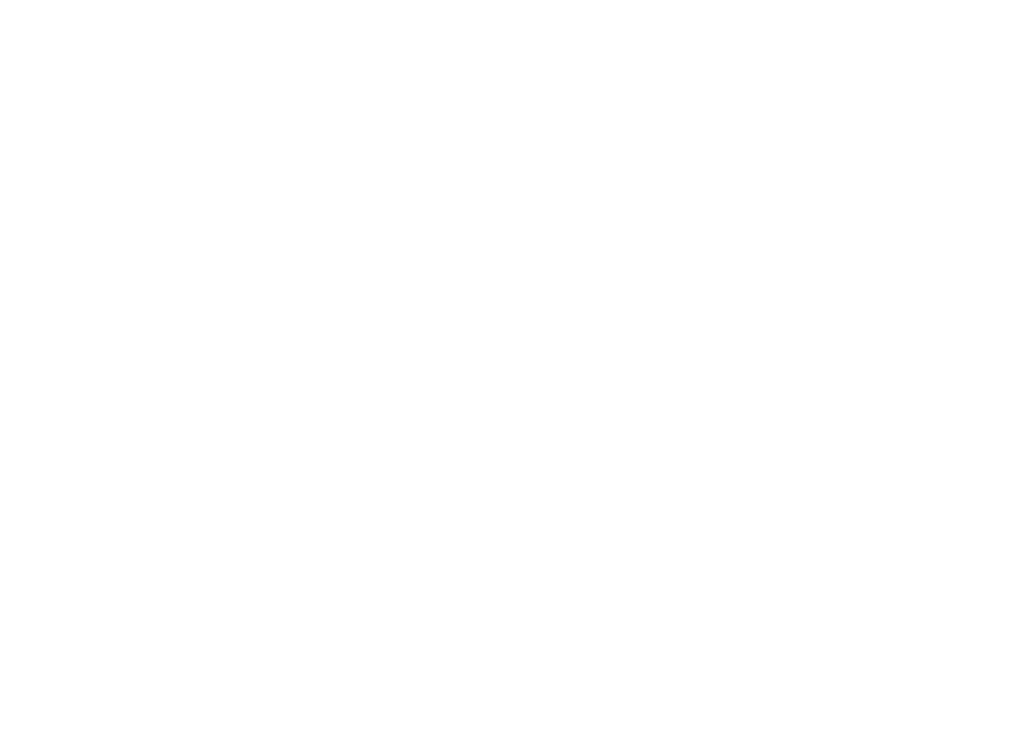
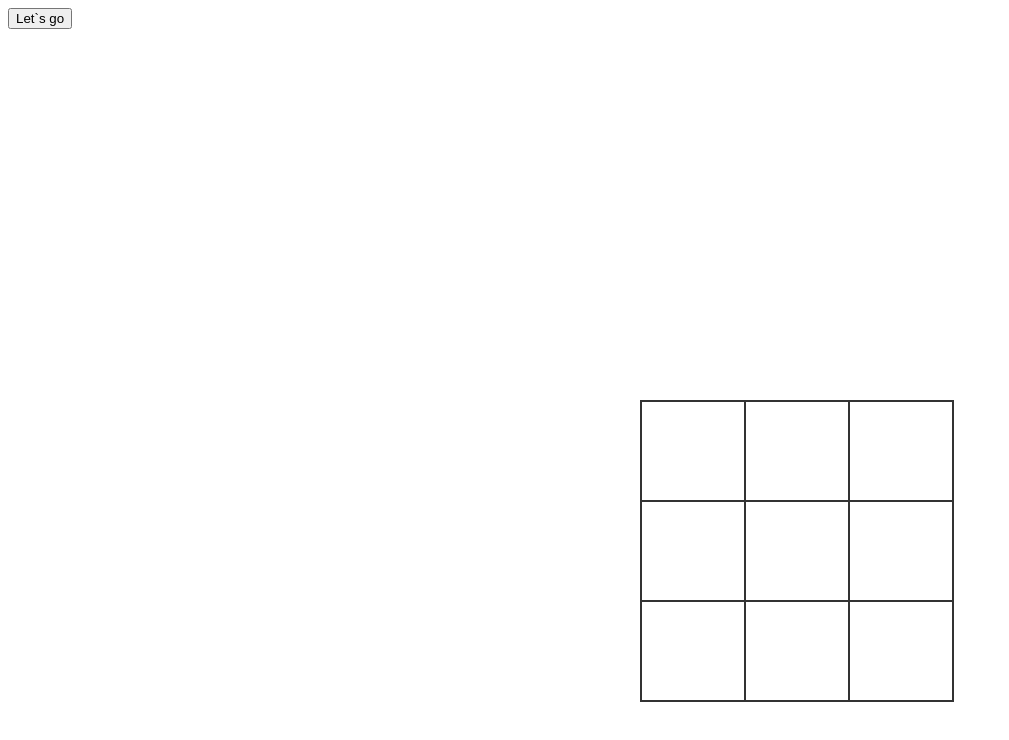
Before and after one commit to ro-kl/tic-tac-toe, a plain HTML site: page index.html in a window 1280 px wide. Shown: the whole page, without its empty margins (0-1009 px from the left). Drawn offline with Linux system fonts and the light colour scheme.

Commit message:
update styles

```diff
--- a/index.html
+++ b/index.html
@@ -1,8 +1,33 @@
 <html>
-<head></head>
+<head>
+    <title>Tic Tac Toe</title>
+    <link rel="stylesheet" href="style.css">
+</head>
 <body>
+<table>
+    <tr>
+        <td class="cell" id="0"></td>
+        <td class="cell" id="1"></td>
+        <td class="cell" id="2"></td>
+    </tr>
+    <tr>
+        <td class="cell" id="3"></td>
+        <td class="cell" id="4"></td>
+        <td class="cell" id="5"></td>
+    </tr>
+    <tr>
+        <td class="cell" id="6"></td>
+        <td class="cell" id="7"></td>
+        <td class="cell" id="8"></td>
+    </tr>
+</table>
+<div class="endgame">
+    <div class="text">test</div>
+</div>
 
+<button onClick="startGame()">Let`s go</button>
 
 <script src="script.js"></script>
+
 </body>
 </html>
--- a/style.css
+++ b/style.css
@@ -0,0 +1,31 @@
+td {
+    border: 2px solid #333;
+    height: 100px;
+    width: 100px;
+    text-align: center;
+    vertical-align: middle;
+    font-size: 70px;
+    cursor: pointer;
+}
+
+table {
+    border-collapse: collapse;
+    position: absolute;
+    left: 50%;
+    top: 50%;
+}
+
+.endgame {
+    display: none;
+    width: 200px;
+    height: 200px;
+    top: 120px;
+    background-color: rgba(205, 133, 63, 0.8);
+    position: absolute;
+    left: 50%;
+    padding: 0 50px;
+    border-radius: 5px;
+    color: white;
+    font-size: 2em;
+    text-align: center;
+}
```
